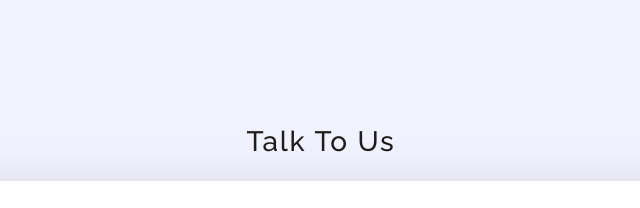
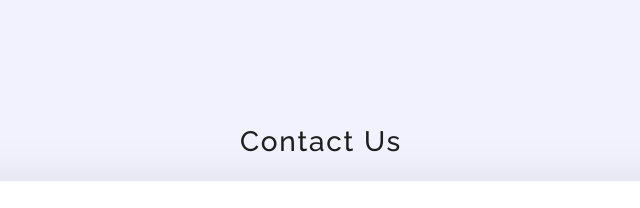
Before and after one commit to husseinsoboh/AWSTWeb, a plain HTML site: page index.html in a window 1280 px wide. Shown: the part 2160-2368 px from the top of the page, 319-959 px from the left. Drawn offline with Linux system fonts and the light colour scheme; some packages are replaced by stand-ins of ours; files whose address does not match are found by name.

Commit message:
Change label

```diff
--- a/index.html
+++ b/index.html
@@ -543,7 +543,7 @@
             <div class="row">
                 <div class="col-lg-12">
                     <div class="center-heading">
-                        <h2 class="section-title">Talk To Us</h2>
+                        <h2 class="section-title">Contact Us</h2>
                     </div>
                 </div>
             </div>
```
